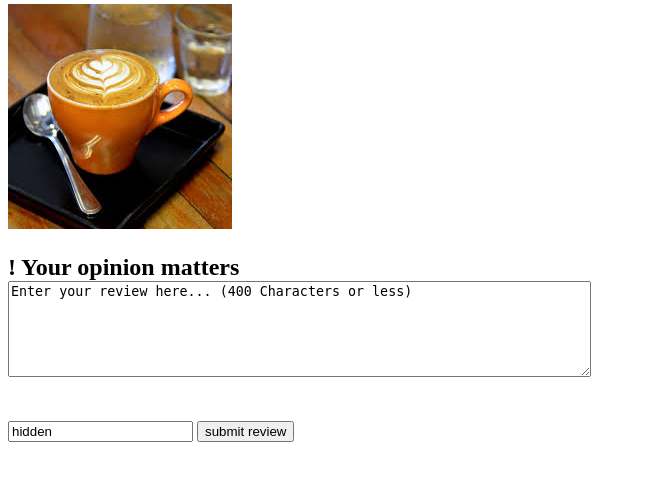
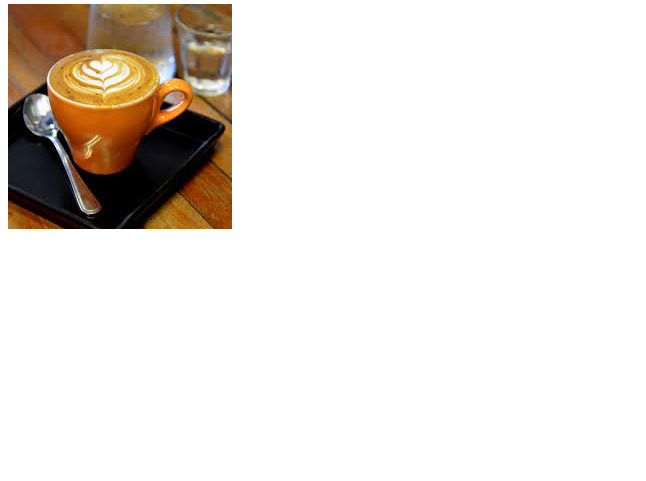
Before and after one commit to ahmedetefy/KodokyojinCoffeeFinder, a Django app: template CoffeeFinder/templates/CoffeeFinderApp/coffee_item_page.html in a window 1280 px wide. Shown: the part 114-595 px from the top of the page, without its empty margins (0-646 px from the left). Run offline with Django 3.2, Linux system fonts and the light colour scheme; the template is opened without the code that fills it: values that come from a table or form of the project are taken from there, others are empty; data comes from the database, SQL or seed files in the repository; parts of the project's set-up code (start-up, migrations or seed data) failed here and were passed over; some libraries are stand-ins or nearby versions.

Commit message:
Branch clean up

```diff
--- a/CoffeeFinder/CoffeeFinderApp/models.py
+++ b/CoffeeFinder/CoffeeFinderApp/models.py
@@ -55,8 +55,3 @@ class Coffee_item(models.Model):
 # After assigning a ' space free 'slug name Mocha-Frappe is easily accessed as an individual item through the url
 # http://localhost:8000/CoffeeFinderApp/coffee_item/mocha-frappe/
 # Kareem Tarek 28-1181
-
-class Coffee_item_review(models.Model):
-    field = models.TextField(max_length=400)
-    coffee_item = models.ForeignKey(Coffee_item)
-    user = models.ForeignKey(User)
--- a/CoffeeFinder/templates/CoffeeFinderApp/coffee_item_page.html
+++ b/CoffeeFinder/templates/CoffeeFinderApp/coffee_item_page.html
@@ -19,19 +19,7 @@
 
 	 <!-- Kareem Tarek 28-1181-->
 
-	 <div>
-	 		<h2>
-	 			{{username}}! Your opinion matters
-	 			<br><textarea rows="6" cols="70" size="200" name="field" form="reviewForm" onkeyup="countChar(this)">Enter your review here... (400 Characters or less)</textarea>
-	 			<h3><div id="charNum"></div></h3>
-		       <form action ="/CoffeeFinderApp/post_item_review/" method="post" id="reviewForm">{% csrf_token%}
-		        <br>
-		        <input size="20" type="text" name="user" value={{user_id}} hidden>
-        		<input size="20" type="text" name="coffee_item" value={{coffee_item.id}} hidden >
-        		<input size = "20" type="submit" value="submit review">
-		        </form>
-	      	</h2>
-	 	</div>
+
 
 	 </body>
 <html>
```
Also changed, not shown: CoffeeFinder/CoffeeFinderApp/forms.py (+0 -8 lines), CoffeeFinder/CoffeeFinderApp/views.py (+0 -12 lines).
